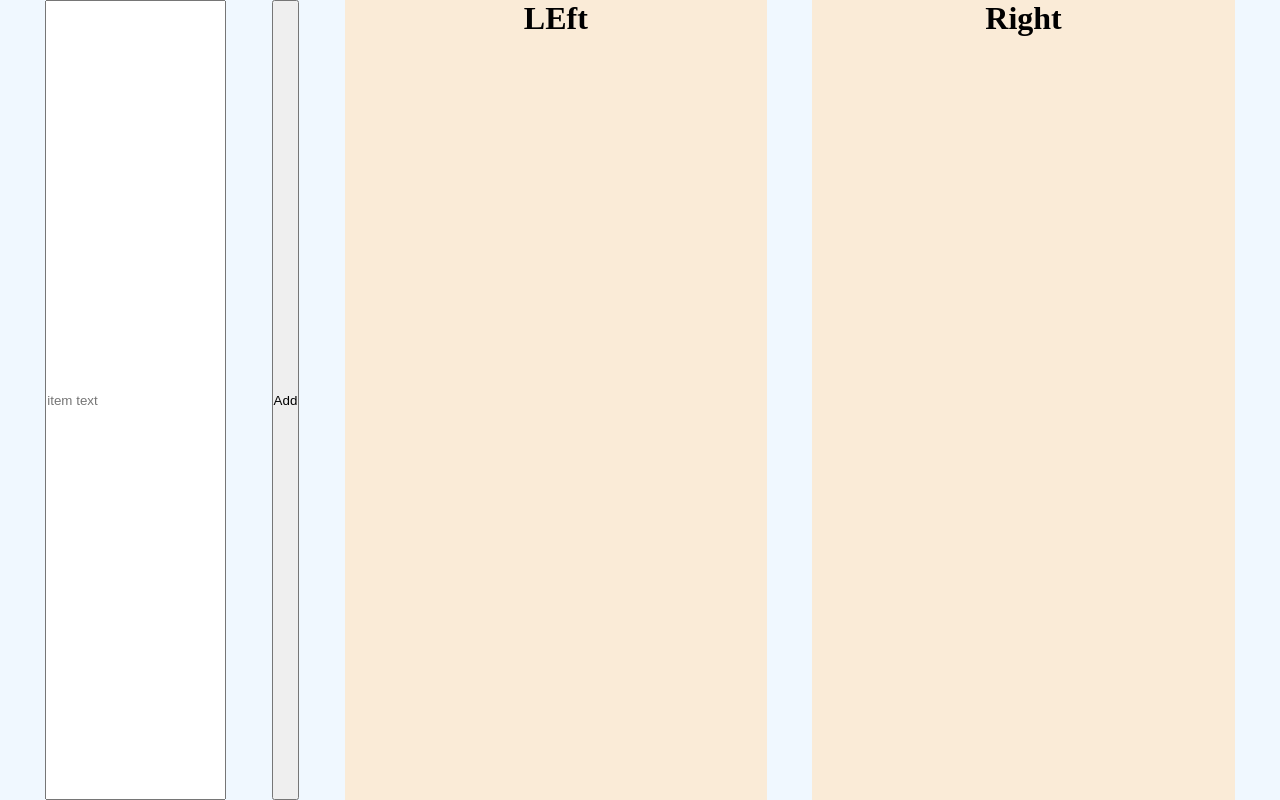
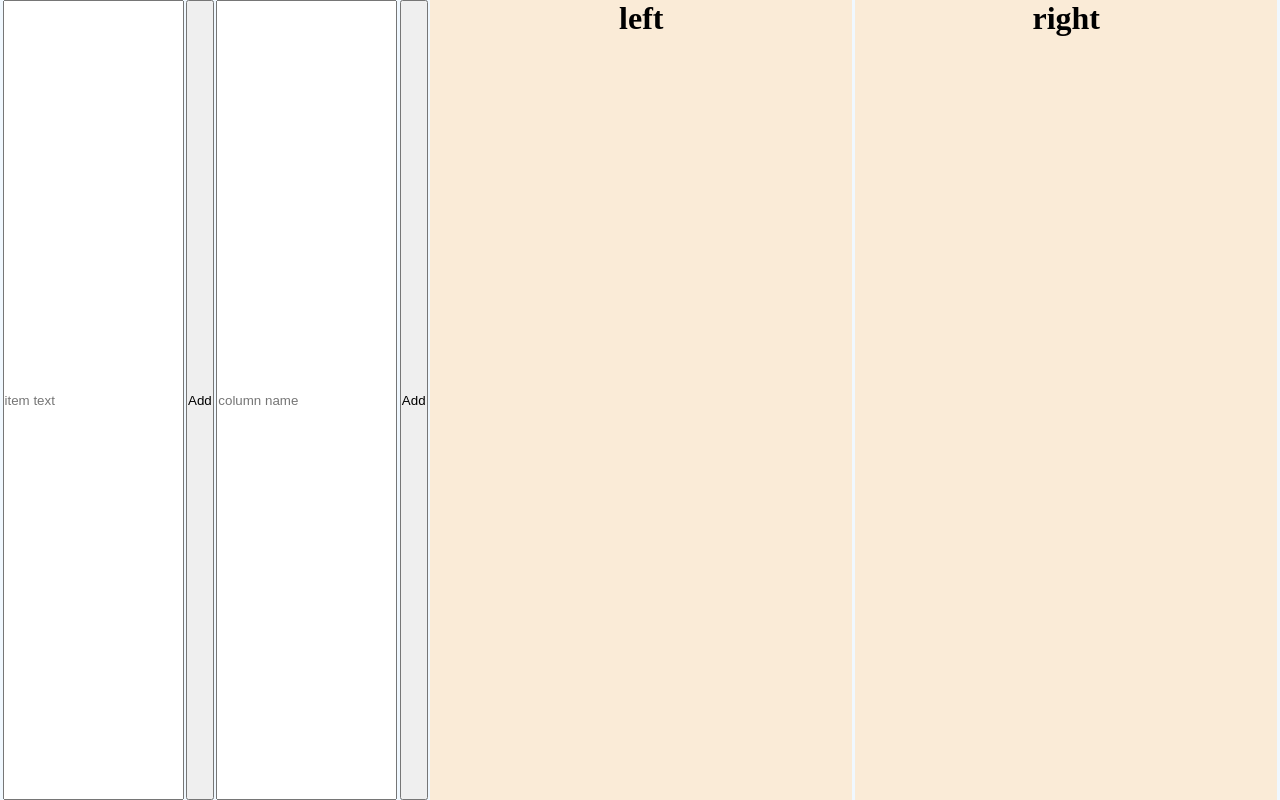
Before and after one commit to Sinisperi/kanban, a React (Create React App) app: page / in a window 1280 px wide. Built offline with nearby package versions, Linux system fonts and the light colour scheme.

Commit message:
abstracted the column

```diff
--- a/src/App.jsx
+++ b/src/App.jsx
@@ -3,12 +3,11 @@ import { RootContext } from "./context";
 import { v4 as uuidv4 } from "uuid";
 
 // TODO: Every item has to know its current position in the list by storing and its current index
-const Item = ({ data, origin, setNewIndex }) => {
+const Item = ({ data, origin, setPlaceAfter }) => {
   const [isSomeoneInsideMe, setIsSomeoneInsideMe] = React.useState(false);
   const handleDragStart = (e) => {
     e.dataTransfer.setData("id", data.id);
     e.dataTransfer.setData("origin", origin);
-    e.dataTransfer.setData("text", data.text);
     e.stopPropagation();
   };
 
@@ -18,7 +17,7 @@ const Item = ({ data, origin, setNewIndex }) => {
   const handleDragEnter = (e) => {
     setIsSomeoneInsideMe(() => true);
     console.log("someone entered the", data.text);
-    setNewIndex(data.id);
+    setPlaceAfter(data.id);
   };
   const handleDrop = () => {
     setIsSomeoneInsideMe(() => false);
@@ -42,99 +41,92 @@ const Item = ({ data, origin, setNewIndex }) => {
   );
 };
 
-// const Column = ({ name, items }) => {
-//   <div
-//     onDragOver={(e) => e.preventDefault()}
-//     onDragEnter={() => console.log("asdf")}
-//     onDrop={(e) => handleDrop(e)}
-//     className="column"
-//   >
-//     <h1>{name}</h1>
-//     {state.left.map((i) => {
-//       return (
-//         <Item key={i.id} data={i} origin="left" setNewIndex={setNewPlace} />
-//       );
-//     })}
-//   </div>;
-// };
-
-// Column passes a index grabbing function to an Item (handleDragEnter) and sorts it after drop using that index
-// Columns are stored in state inside of an array to ease the addition of new columns (?)
-export const App = () => {
+const Column = ({ name, placeAfter, setPlaceAfter }) => {
   const { state, dispatch } = React.useContext(RootContext);
-  const [input, setInput] = React.useState("");
-  const [newPlace, setNewPlace] = React.useState();
-  React.useEffect(() => {
-    console.log(input);
-  }, [input]);
-  // Abstact columns to prevent hardcoding functions on drop for each column
-  const handleDropLeft = (e) => {
-    const id = e.dataTransfer.getData("id");
-    const origin = e.dataTransfer.getData("origin");
-    const text = e.dataTransfer.getData("text");
-    console.log("dropped", text, "after", newPlace);
-    dispatch({
-      type: "DROP",
-      payload: { origin, destination: "left", id, placeAfter: newPlace },
-    });
-  };
-  const handleDropRight = (e) => {
+  const handleDrop = (e) => {
     const id = e.dataTransfer.getData("id");
     const origin = e.dataTransfer.getData("origin");
     dispatch({
       type: "DROP",
-      payload: { origin, destination: "right", id, placeAfter: newPlace },
+      payload: { origin, destination: name, id, placeAfter },
     });
   };
-  const handleAdd = () => {
+  return (
+    <div
+      className="column"
+      onDragOver={(e) => e.preventDefault()}
+      onDrop={handleDrop}
+    >
+      <h1>{name}</h1>
+      {state[name].map((i) => (
+        <Item key={i.id} data={i} origin={name} setPlaceAfter={setPlaceAfter} />
+      ))}
+    </div>
+  );
+};
+
+// Column passes a index grabbing function to an Item (handleDragEnter) and sorts it after drop using that index
+
+// Columns are stored in state inside of an array to ease the addition of new columns (?)
+const InitInput = {
+  item: "",
+  column: "",
+};
+export const App = () => {
+  const { state, dispatch } = React.useContext(RootContext);
+  const [input, setInput] = React.useState(InitInput);
+  const [placeAfter, setPlaceAfter] = React.useState();
+  const handleAddItem = () => {
     dispatch({
       type: "ADD",
-      payload: { destination: "left", data: { text: input, id: uuidv4() } },
+      payload: {
+        destination: Object.keys(state)[1],
+        data: { text: input.item, id: uuidv4() },
+      },
     });
-    setInput(() => "");
+    setInput(() => InitInput);
+  };
+  const handleAddColumn = () => {
+    dispatch({
+      type: "NEW_COL",
+      payload: {
+        name: input.column,
+      },
+    });
+    setInput(() => InitInput);
   };
   const handleChange = (e) => {
-    setInput(() => e.target.value);
+    const field = e.target.name;
+    const value = e.target.value;
+    setInput((i) => ({ ...i, [field]: value }));
   };
 
   return (
     <div className="container">
       <input
-        value={input}
+        value={input.item}
         onChange={handleChange}
         type="text"
         placeholder="item text"
+        name="item"
       />
-      <button onClick={handleAdd}>Add</button>
-      <div
-        onDragOver={(e) => e.preventDefault()}
-        onDrop={(e) => handleDropLeft(e)}
-        className="column"
-      >
-        <h1>LEft</h1>
-        {state.left.map((i) => {
-          return (
-            <Item key={i.id} data={i} origin="left" setNewIndex={setNewPlace} />
-          );
-        })}
-      </div>
-      <div
-        onDragOver={(e) => e.preventDefault()}
-        onDrop={(e) => handleDropRight(e)}
-        className="column"
-      >
-        <h1>Right</h1>
-        {state.right.map((i) => {
-          return (
-            <Item
-              key={i.id}
-              data={i}
-              origin="right"
-              setNewIndex={setNewPlace}
-            />
-          );
-        })}
-      </div>
+      <button onClick={handleAddItem}>Add</button>
+      <input
+        value={input.column}
+        onChange={handleChange}
+        type="text"
+        name="column"
+        placeholder="column name"
+      />
+      <button onClick={handleAddColumn}>Add</button>
+
+      {Object.keys(state).map((i) => (
+        <Column
+          name={i}
+          placeAfter={placeAfter}
+          setPlaceAfter={setPlaceAfter}
+        />
+      ))}
     </div>
   );
 };
--- a/src/context/index.jsx
+++ b/src/context/index.jsx
@@ -23,6 +23,9 @@ const indOf = (id, arr) => {
 
 const RootReducer = (state = InitState, action) => {
   switch (action.type) {
+    case "NEW_COL": {
+      return { ...state, [action.payload.name]: [] };
+    }
     case "ADD": {
       const newColumn = state[action.payload.destination];
       newColumn.push(action.payload.data);
@@ -57,7 +60,7 @@ const RootReducer = (state = InitState, action) => {
       const toArray = state[action.payload.destination];
 
       const moveAfterId = indOf(action.payload.placeAfter, toArray);
-      if (!moveAfterId) {
+      if (moveAfterId === undefined) {
         toArray.push(itemToMove);
         return {
           ...state,
@@ -67,7 +70,7 @@ const RootReducer = (state = InitState, action) => {
       }
 
       const newArr = toArray.toSpliced(moveAfterId, 0, itemToMove);
-
+      console.log(moveAfterId, toArray.length);
       console.log(toArray, fromArray);
       return {
         ...state,
@@ -84,7 +87,6 @@ const RootReducer = (state = InitState, action) => {
 export const RootContextProvider = ({ children }) => {
   const [state, dispatch] = React.useReducer(RootReducer, InitState, () => {
     const store = localStorage.getItem("store");
-    console.log(store);
     if (store) {
       return JSON.parse(store);
     } else return InitState;
```
